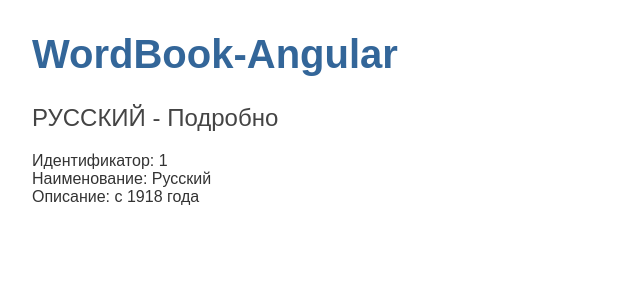
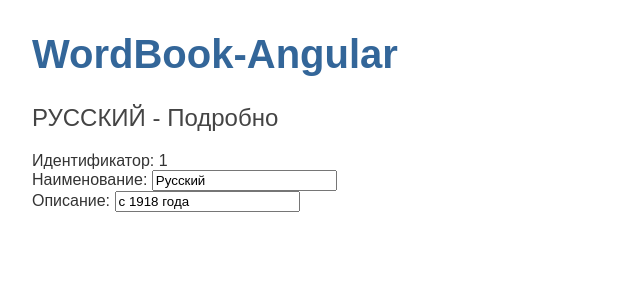
Before and after one commit to AlexeyVoropay/WordBook-Angular, an Angular app: page / in a window 1280 px wide. Shown: the top 300 px of the page, without its empty margins (0-640 px from the left). Built offline with nearby package versions, Linux system fonts and the light colour scheme.

Commit message:
Edit the hero

```diff
--- a/src/app/app.module.ts
+++ b/src/app/app.module.ts
@@ -1,5 +1,6 @@
 import { BrowserModule } from '@angular/platform-browser';
 import { NgModule } from '@angular/core';
+import { FormsModule } from '@angular/forms'; // <-- NgModel lives here
 
 import { AppRoutingModule } from './app-routing.module';
 import { AppComponent } from './app.component';
@@ -12,7 +13,8 @@ import { LanguagesComponent } from './languages/languages.component';
   ],
   imports: [
     BrowserModule,
-    AppRoutingModule
+    AppRoutingModule,
+	FormsModule
   ],
   providers: [],
   bootstrap: [AppComponent]
--- a/src/app/languages/languages.component.html
+++ b/src/app/languages/languages.component.html
@@ -1,4 +1,12 @@
 <h2>{{language.name | uppercase}} - Подробно</h2>
 <div><span>Идентификатор: </span>{{language.id}}</div>
-<div><span>Наименование: </span>{{language.name}}</div>
-<div><span>Описание: </span>{{language.description}}</div>
+<div>
+  <label>Наименование:
+    <input [(ngModel)]="language.name" placeholder="Наименование"/>
+  </label>
+</div>
+<div>
+  <label>Описание:
+    <input [(ngModel)]="language.description" placeholder="Описание"/>
+  </label>
+</div>
```
